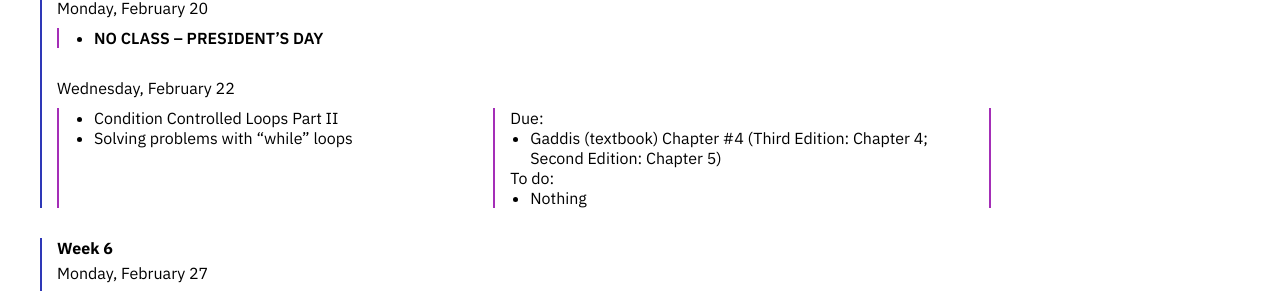
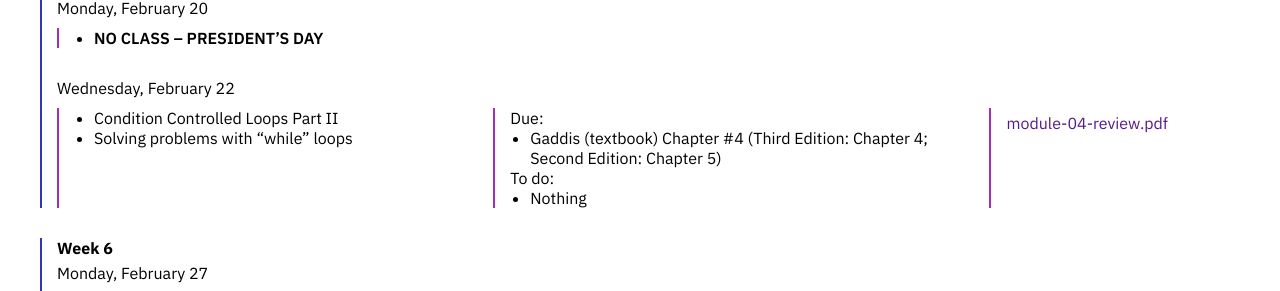
Before and after one commit to emilydidthis/CSCI-UA.0002-Spring23, a Jekyll site: the page built from schedule-MW.markdown, in a window 1280 px wide and 900 px high, scrolled down 1810 px. Shown: the part 147-438 px from the top of the window. Built offline with Jekyll 4.4.1, drawn with Linux system fonts in a browser that asks for light colours.

Commit message:
updated slides

```diff
--- a/schedule-MW.markdown
+++ b/schedule-MW.markdown
@@ -300,7 +300,8 @@ To do:
 <div class="week-column materials" markdown="1">
 
 ### Materials
-<!-- <a href="{{ site.url }}{{ site.baseurl }}/assets/slides/09-module4.pdf">module-4-review.pdf</a>  -->
+<a href="{{ site.url }}{{ site.baseurl }}/assets/slides-MW/module04-pt2-MW.pdf">module-04-review.pdf</a>
+
 </div>
 </div>
 
--- a/schedule-TR.markdown
+++ b/schedule-TR.markdown
@@ -291,7 +291,7 @@ To do:
 <div class="week-column materials" markdown="1">
 
 ### Materials
-<a href="{{ site.url }}{{ site.baseurl }}/assets/slides-TR/module04-pt2.pdf">module-4-review.pdf</a>
+<a href="{{ site.url }}{{ site.baseurl }}/assets/slides-TR/module04-pt2-TR.pdf">module-04-review.pdf</a>
 </div>
 </div>
 <br>
```
Also changed, not shown: 3 other files.
